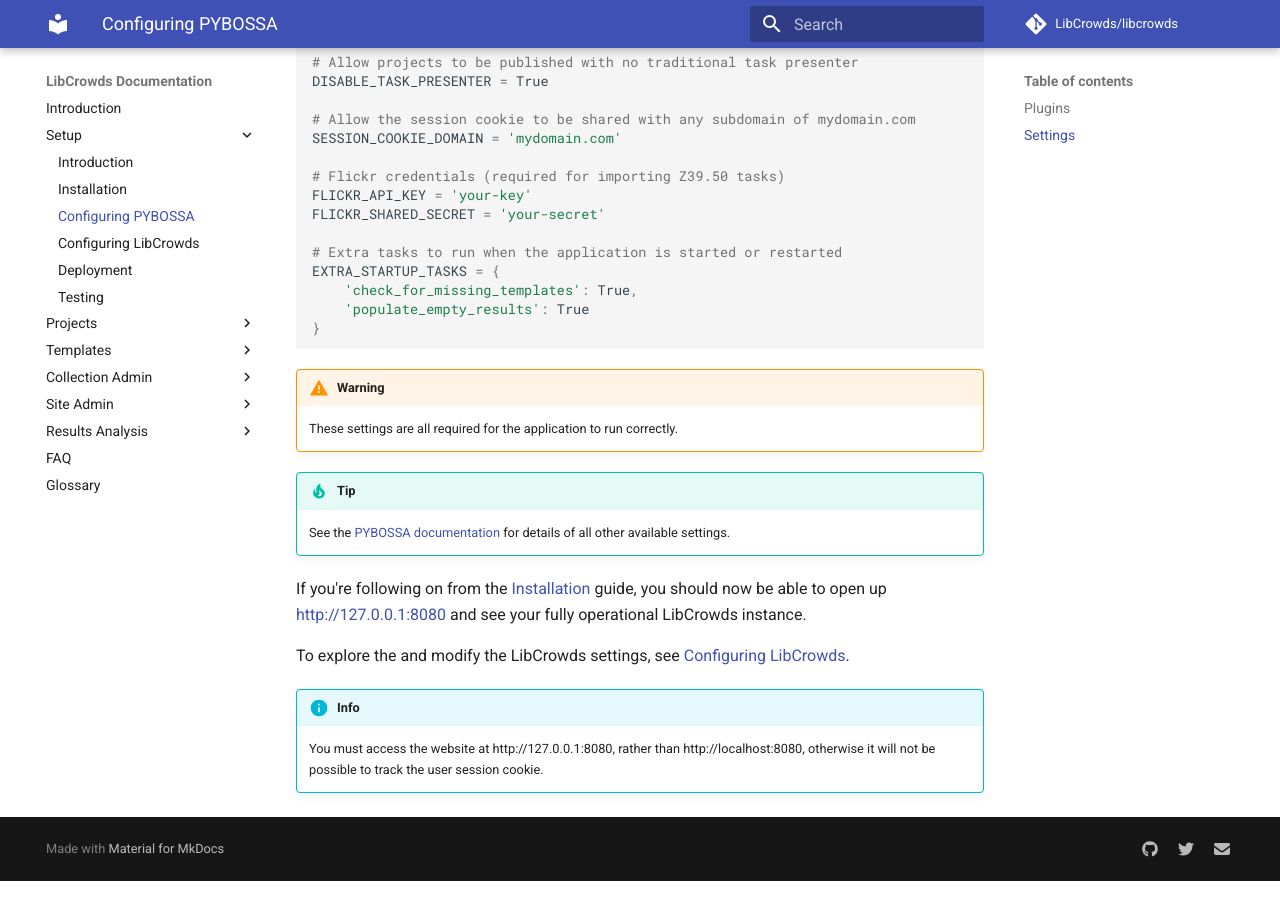
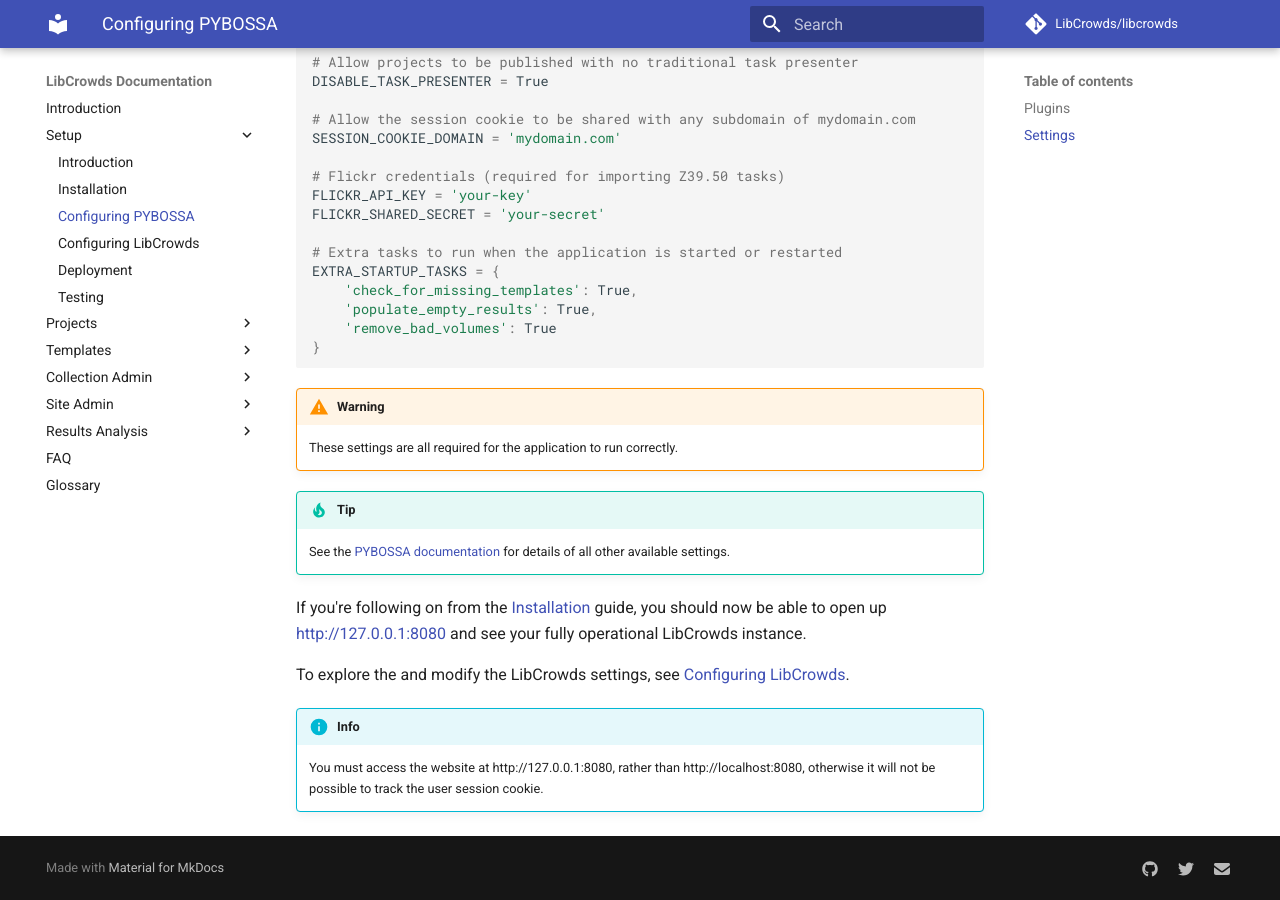
Before and after one commit to LibCrowds/docs, an MkDocs documentation site: the page built from docs/setup/configuring-pybossa.md, in a window 1280 px wide and 900 px high, scrolled down 1458 px. Built offline with MkDocs 1.6.1 and Material for MkDocs 9.7.7, drawn with Linux system fonts in a browser that asks for light colours; comment, search, counter and statistics services are not loaded; old or Windows-style settings are respelled for this version of MkDocs.

Commit message:
Update EXTRA_STARTUP_TASKS

````diff
--- a/docs/setup/configuring-pybossa.md
+++ b/docs/setup/configuring-pybossa.md
@@ -77,7 +77,8 @@
 # Extra tasks to run when the application is started or restarted
 EXTRA_STARTUP_TASKS = {
     'check_for_missing_templates': True,
-    'populate_empty_results': True
+    'populate_empty_results': True,
+    'remove_bad_volumes': True
 }
 ```
 
````
